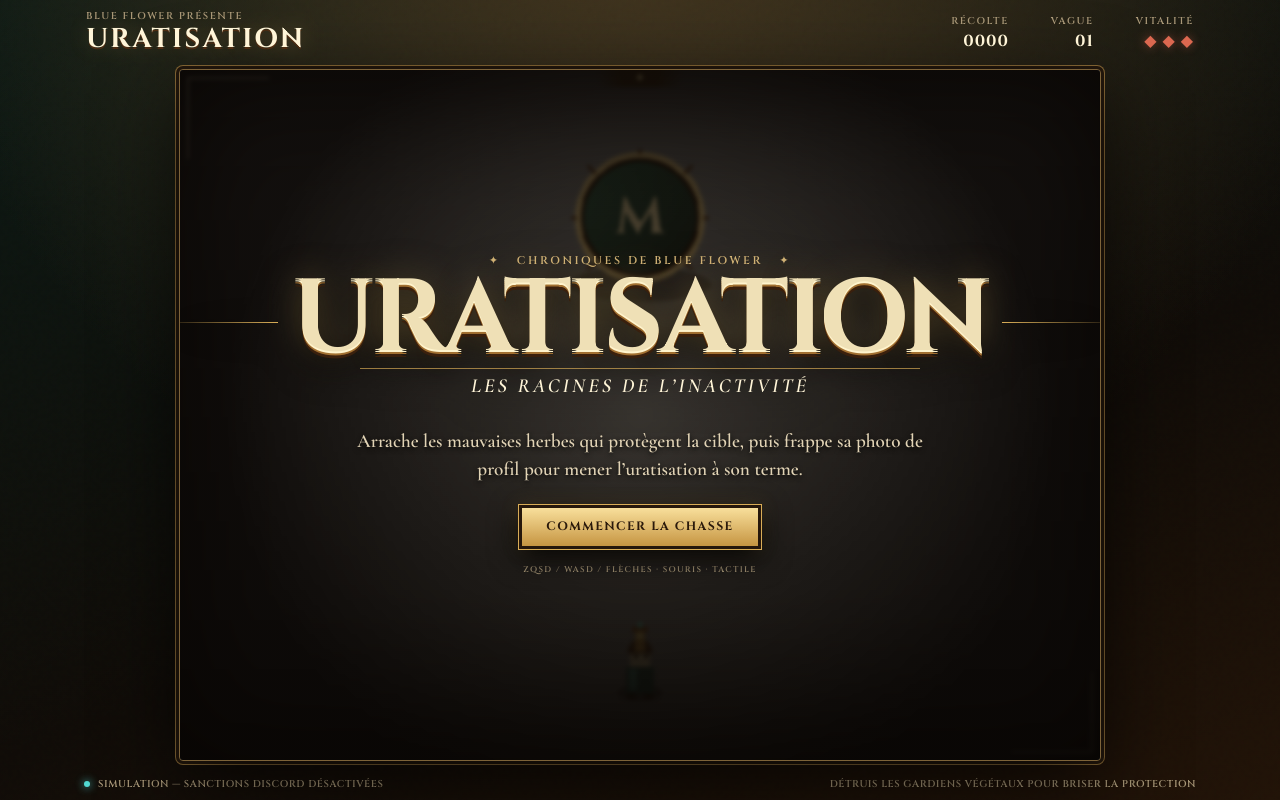
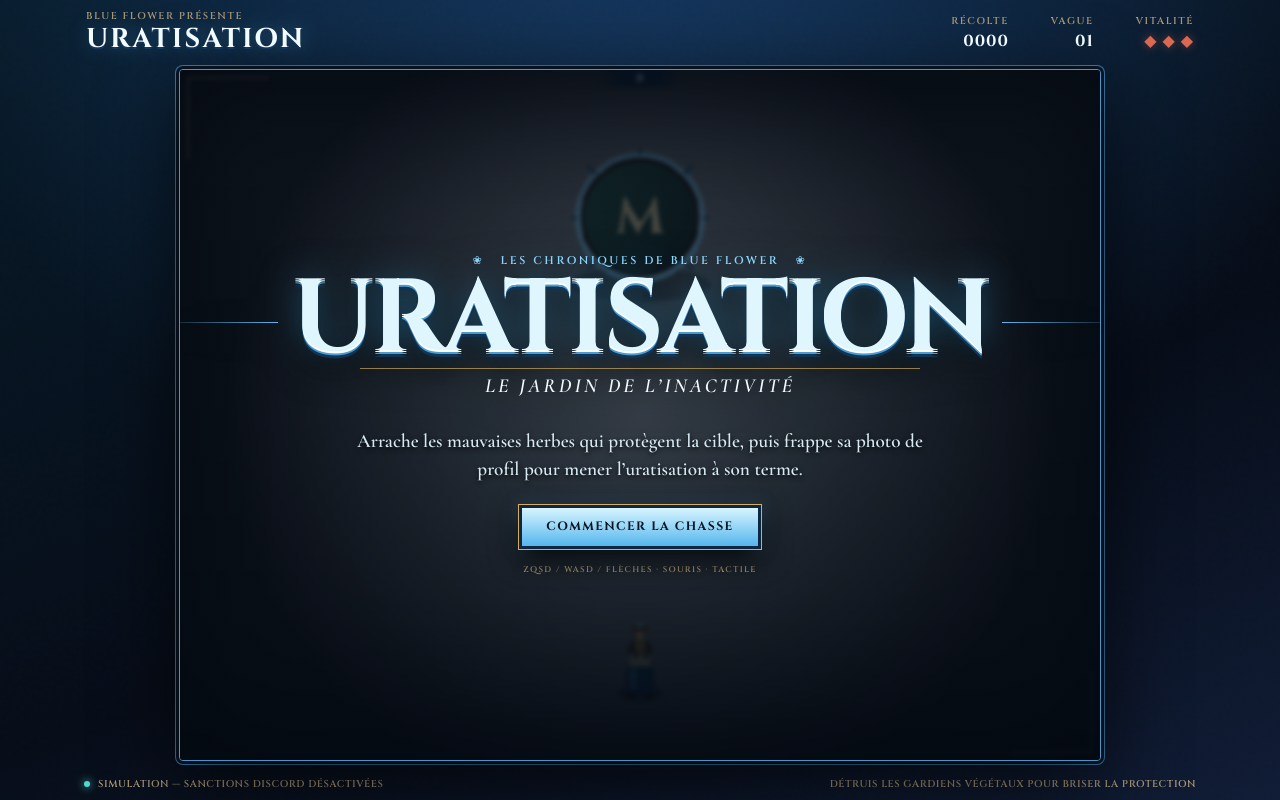
Before and after one commit to rasalfred/uratisation, a website built with Vite: page index.html in a window 1280 px wide. Built offline with nearby package versions, Linux system fonts and the light colour scheme.

Commit message:
Affirmer la direction 2D Blue Flower

```diff
--- a/index.html
+++ b/index.html
@@ -25,7 +25,7 @@
       </header>
 
       <section class="arena-frame" aria-label="Zone de jeu">
-        <div class="ornament ornament-top" aria-hidden="true">✦</div>
+        <div class="ornament ornament-top" aria-hidden="true">❀</div>
         <div class="boss-hud" id="boss-hud" aria-live="polite">
           <div class="boss-heading">
             <span class="boss-rank">Cible d’uratisation</span>
@@ -42,9 +42,9 @@
         <div class="vignette" aria-hidden="true"></div>
         <div class="message" id="message">
           <div class="title-lockup" aria-label="Uratisation">
-            <span class="title-flourish">✦ &nbsp; CHRONIQUES DE BLUE FLOWER &nbsp; ✦</span>
+            <span class="title-flourish">❀ &nbsp; LES CHRONIQUES DE BLUE FLOWER &nbsp; ❀</span>
             <h1 data-text="URATISATION">URATISATION</h1>
-            <span class="title-subtitle">Les Racines de l’Inactivité</span>
+            <span class="title-subtitle">Le Jardin de l’Inactivité</span>
           </div>
           <p id="message-copy">
             Arrache les mauvaises herbes qui protègent la cible, puis frappe sa
--- a/src/main.ts
+++ b/src/main.ts
@@ -42,7 +42,7 @@ const avatarUrl = params.get("avatar");
 const background = new Image();
 const avatar = new Image();
 
-background.src = `${import.meta.env.BASE_URL}assets/arena-hd2d.png`;
+background.src = `${import.meta.env.BASE_URL}assets/arena-blue-flower-2d.png`;
 avatar.crossOrigin = "anonymous";
 let avatarReady = false;
 if (avatarUrl && /^https:\/\//i.test(avatarUrl)) {
@@ -140,7 +140,7 @@ function finishGame(victory: boolean) {
   const subtitle = required(message.querySelector<HTMLElement>(".title-subtitle"), "Le sous-titre");
 
   if (victory) {
-    kicker.textContent = "✦  VERDICT DU JARDIN  ✦";
+    kicker.textContent = "❀  VERDICT DE BLUE FLOWER  ❀";
     heading.textContent = "URATISÉ";
     heading.dataset.text = "URATISÉ";
     subtitle.textContent = `${targetName} ne résiste plus`;
@@ -148,7 +148,7 @@ function finishGame(victory: boolean) {
       `La cible a perdu toute sa vitalité après ${wave} vague${wave > 1 ? "s" : ""}. Résultat de démonstration : aucune sanction Discord n’a été exécutée.`;
     startButton.querySelector("span")!.textContent = "Rejouer le verdict";
   } else {
-    kicker.textContent = "✦  LA FRICHE A TRIOMPHÉ  ✦";
+    kicker.textContent = "❀  LA FRICHE A TRIOMPHÉ  ❀";
     heading.textContent = "ÉCHEC";
     heading.dataset.text = "ÉCHEC";
     subtitle.textContent = "L’inactivité gagne du terrain";
@@ -350,11 +350,11 @@ function update(dt: number) {
         boss.hp -= projectile.damage;
         score += 25;
         screenShake = 3;
-        burst(projectile.x, projectile.y, "#ffb34f", 8);
-        floatingTexts.push({ x: boss.x + (Math.random() - 0.5) * 55, y: boss.y - 45, text: `-${projectile.damage}`, color: "#ffdc7e", life: 0.65, vy: -32 });
+        burst(projectile.x, projectile.y, "#65c9ff", 8);
+        floatingTexts.push({ x: boss.x + (Math.random() - 0.5) * 55, y: boss.y - 45, text: `-${projectile.damage}`, color: "#bcecff", life: 0.65, vy: -32 });
         if (boss.hp <= 0) {
           boss.hp = 0;
-          burst(boss.x, boss.y, "#ffe094", 70);
+          burst(boss.x, boss.y, "#8cddff", 70);
           updateHud();
           finishGame(true);
           return;
@@ -427,7 +427,7 @@ function drawBackground() {
     const x = (i * 137 + elapsed * (8 + (i % 3) * 4)) % (WIDTH + 80) - 40;
     const y = (i * 83) % HEIGHT;
     ctx.globalAlpha = 0.18 + (i % 4) * 0.05;
-    ctx.fillStyle = i % 3 === 0 ? "#fff1a8" : "#d6a74b";
+    ctx.fillStyle = i % 3 === 0 ? "#d9f7ff" : "#4ebaf4";
     ctx.fillRect(Math.round(x), y, i % 2 ? 2 : 3, i % 2 ? 2 : 3);
   }
   ctx.globalAlpha = 1;
@@ -533,7 +533,7 @@ function drawBoss() {
   }
 
   ctx.fillStyle = "#2a160a";
-  ctx.strokeStyle = "#f2d086";
+  ctx.strokeStyle = "#9bddff";
   ctx.lineWidth = 6;
   ctx.beginPath();
   ctx.arc(0, 0, boss.radius + 7, 0, Math.PI * 2);
@@ -563,7 +563,7 @@ function drawBoss() {
   }
   ctx.restore();
 
-  ctx.strokeStyle = "#5d3414";
+  ctx.strokeStyle = "#245d89";
   ctx.lineWidth = 3;
   for (let i = 0; i < 8; i += 1) {
     const angle = (Math.PI * 2 * i) / 8 + elapsed * 0.08;
@@ -590,9 +590,9 @@ function drawPlayer() {
   ctx.fill();
   ctx.globalAlpha = 1;
 
-  ctx.fillStyle = "#2d5c51";
+  ctx.fillStyle = "#244e83";
   ctx.fillRect(-15, -7, 30, 28);
-  ctx.fillStyle = "#55a292";
+  ctx.fillStyle = "#4d91ca";
   ctx.fillRect(-11, -5, 8, 22);
   ctx.fillStyle = "#ead7a5";
   ctx.fillRect(-10, -25, 20, 18);
@@ -631,11 +631,11 @@ function drawProjectile(projectile: Projectile) {
     ctx.fillStyle = "#dba6e9";
     ctx.fillRect(-2, -2, 4, 4);
   } else {
-    ctx.fillStyle = "#ffe28a";
-    ctx.shadowColor = "#ffb13b";
+    ctx.fillStyle = "#9be6ff";
+    ctx.shadowColor = "#35bfff";
     ctx.shadowBlur = 16;
     ctx.fillRect(-3, -12, 6, 22);
-    ctx.fillStyle = "#fff9d2";
+    ctx.fillStyle = "#f1fdff";
     ctx.fillRect(-1, -15, 2, 10);
   }
   ctx.restore();
--- a/src/style.css
+++ b/src/style.css
@@ -5,12 +5,12 @@
   background: #100c08;
   font-family: "Marcellus", Georgia, serif;
   font-synthesis: none;
-  --gold: #d9ad57;
-  --light-gold: #ffe7a0;
-  --cream: #fff5d8;
-  --ink: #171008;
-  --green: #193d24;
-  --emerald: #3c8b4a;
+  --gold: #5eb8ef;
+  --light-gold: #d7f4ff;
+  --cream: #f2fbff;
+  --ink: #07111f;
+  --green: #122f3f;
+  --emerald: #267db2;
   --blood: #8f2f24;
   --cyan: #51d9d2;
 }
@@ -26,8 +26,8 @@ body {
   min-height: 100svh;
   overflow: hidden;
   background:
-    radial-gradient(circle at 50% -20%, #4b3a21 0, transparent 46rem),
-    linear-gradient(160deg, #0c1914, #100c08 60%, #211308);
+    radial-gradient(circle at 50% -20%, #173c68 0, transparent 46rem),
+    linear-gradient(160deg, #071a28, #070d18 60%, #101c35);
 }
 
 body::before {
@@ -88,7 +88,7 @@ footer,
   font-family: "Cinzel", serif;
   font-size: clamp(1.1rem, 3vw, 1.7rem);
   letter-spacing: 0.08em;
-  text-shadow: 0 2px 0 #4d2c12, 0 0 20px rgba(255, 208, 116, 0.25);
+  text-shadow: 0 2px 0 #16375c, 0 0 20px rgba(94, 184, 239, 0.42);
 }
 
 .stats {
@@ -126,13 +126,13 @@ dd {
   aspect-ratio: 4 / 3;
   min-height: 0;
   overflow: hidden;
-  border: 1px solid #7d6339;
+  border: 1px solid #4b96c8;
   border-radius: 4px;
   background: #171008;
   box-shadow:
     0 24px 80px rgba(0, 0, 0, 0.68),
-    0 0 0 3px #24180d,
-    0 0 0 4px #8b6b37,
+    0 0 0 3px #081626,
+    0 0 0 4px #3a7dad,
     inset 0 0 70px #000;
   touch-action: none;
 }
@@ -169,7 +169,7 @@ dd {
   left: 50%;
   width: 86px;
   color: var(--light-gold);
-  background: linear-gradient(90deg, transparent, #3e2a14 30%, #3e2a14 70%, transparent);
+  background: linear-gradient(90deg, transparent, #102c49 30%, #102c49 70%, transparent);
   font-size: 0.8rem;
   line-height: 18px;
   text-align: center;
@@ -201,8 +201,8 @@ canvas {
   left: 50%;
   width: min(66%, 580px);
   padding: 8px 18px 12px;
-  border: 1px solid rgba(217, 173, 87, 0.5);
-  background: linear-gradient(90deg, transparent, rgba(20, 12, 6, 0.91) 12%, rgba(20, 12, 6, 0.91) 88%, transparent);
+  border: 1px solid rgba(94, 184, 239, 0.58);
+  background: linear-gradient(90deg, transparent, rgba(5, 18, 34, 0.92) 12%, rgba(5, 18, 34, 0.92) 88%, transparent);
   text-align: center;
   transform: translateX(-50%);
   transition: opacity 250ms ease, transform 250ms ease;
@@ -241,8 +241,8 @@ canvas {
   height: 9px;
   margin-top: 7px;
   padding: 2px;
-  border: 1px solid #95703a;
-  background: #170c08;
+  border: 1px solid #4c91bd;
+  background: #07101d;
   box-shadow: inset 0 1px 4px #000;
 }
 
@@ -265,7 +265,7 @@ canvas {
   padding: 40px;
   text-align: center;
   background:
-    radial-gradient(circle, rgba(26, 19, 10, 0.48), rgba(8, 5, 3, 0.9) 72%),
+    radial-gradient(circle, rgba(10, 31, 54, 0.42), rgba(3, 9, 18, 0.91) 72%),
     linear-gradient(180deg, rgba(0, 0, 0, 0.1), rgba(0, 0, 0, 0.65));
   backdrop-filter: blur(2px);
   transition: opacity 300ms ease, visibility 300ms ease;
@@ -285,7 +285,7 @@ canvas {
 
 .title-flourish,
 .title-subtitle {
-  color: #cfb175;
+  color: #8fd9ff;
   font: 600 clamp(0.5rem, 1.4vw, 0.7rem)/1 "Cinzel", serif;
   letter-spacing: 0.23em;
 }
@@ -293,14 +293,14 @@ canvas {
 .title-lockup h1 {
   position: relative;
   margin: 8px 0 4px;
-  color: #efe0b6;
+  color: #dff6ff;
   font: 700 clamp(2.4rem, 8vw, 6.6rem)/0.88 "Cinzel", serif;
   letter-spacing: -0.035em;
   text-shadow:
-    0 2px 0 #fff4cd,
-    0 4px 0 #a27031,
-    0 7px 0 #3a200d,
-    0 0 32px rgba(255, 208, 118, 0.35);
+    0 2px 0 #ffffff,
+    0 4px 0 #4b9dd0,
+    0 7px 0 #123455,
+    0 0 32px rgba(72, 183, 245, 0.5);
 }
 
 .title-lockup h1::before,
@@ -338,7 +338,7 @@ canvas {
 .message > p {
   max-width: 590px;
   margin: clamp(18px, 4vh, 34px) 0 20px;
-  color: #e1d3b5;
+  color: #d7eaf4;
   font: 600 clamp(0.95rem, 2.3vw, 1.2rem)/1.45 "Cormorant Garamond", serif;
   text-shadow: 0 2px 5px #000;
 }
@@ -348,9 +348,9 @@ canvas {
   min-width: 240px;
   border: 1px solid #d9ad57;
   padding: 3px;
-  color: #2a190b;
-  background: #26170b;
-  box-shadow: 0 8px 28px #000, 0 0 18px rgba(217, 173, 87, 0.2);
+  color: #061424;
+  background: #0b2741;
+  box-shadow: 0 8px 28px #000, 0 0 18px rgba(94, 184, 239, 0.32);
   font: 700 0.76rem/1 "Cinzel", serif;
   letter-spacing: 0.12em;
   text-transform: uppercase;
@@ -360,7 +360,7 @@ canvas {
 .message button span {
   display: block;
   padding: 13px 24px;
-  background: linear-gradient(#f8df9b, #c69542);
+  background: linear-gradient(#d7f5ff, #55b6ed);
 }
 
 .message button:hover {
```
Also changed, not shown: README.md, 2 other files.
